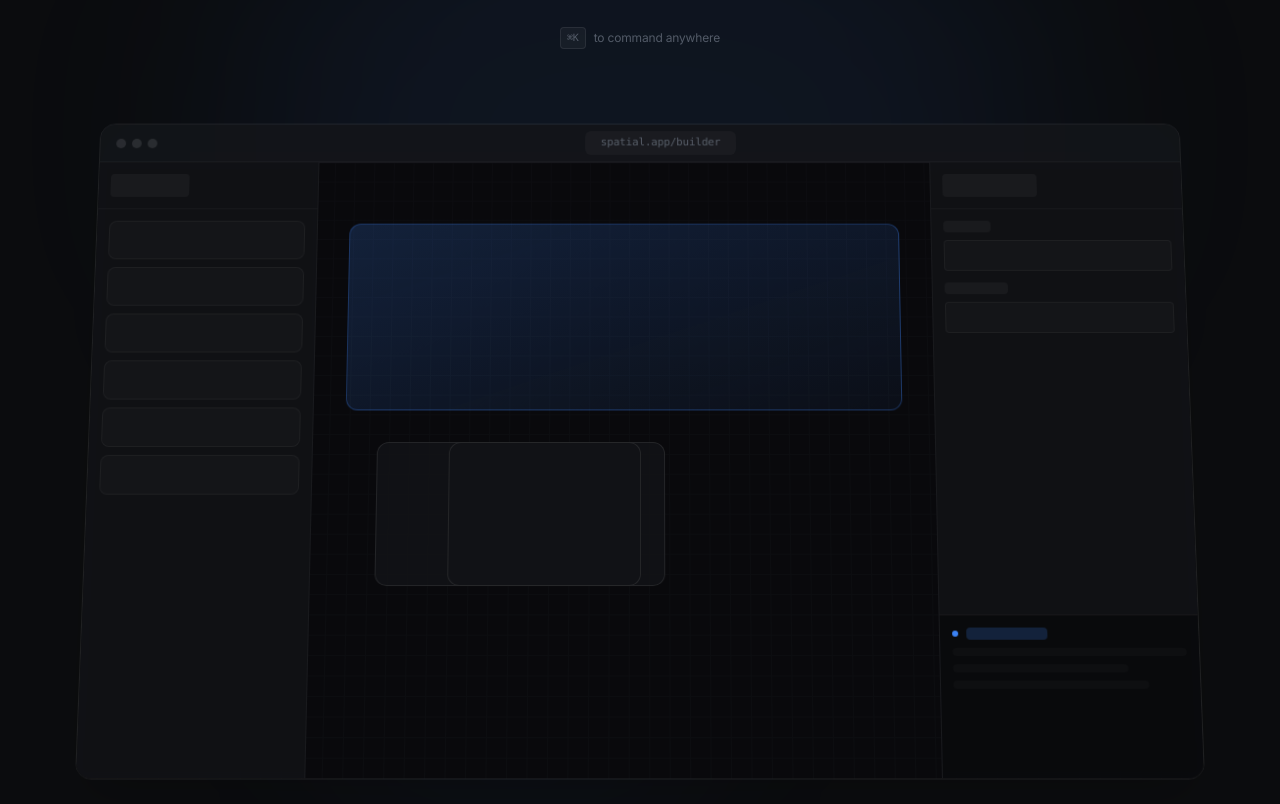
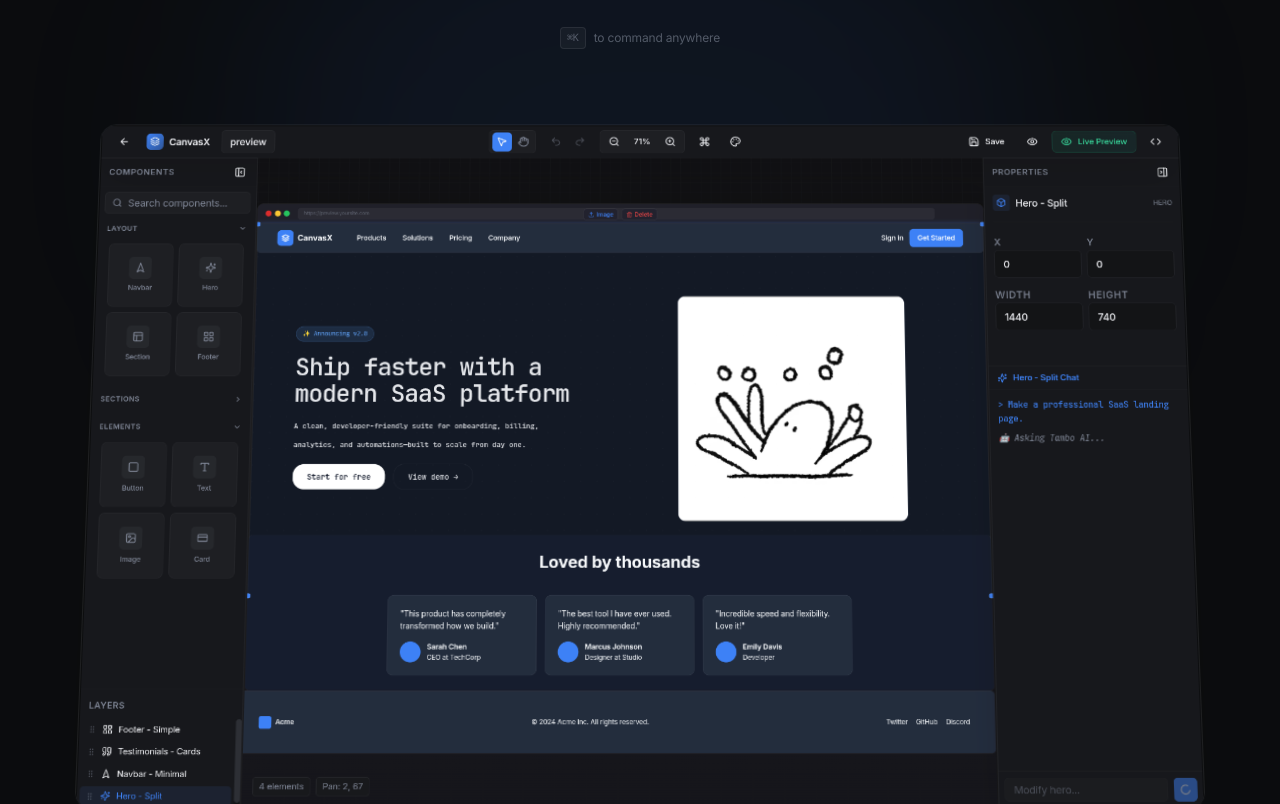
Before and after one commit to AbbasReads/CanvasX, a React (Vite) app in the folder frontend/: page / in a window 1280 px wide. Shown: the part 500-1304 px from the top of the page. Built offline with nearby package versions, Linux system fonts and the light colour scheme; the HTML template or start-up script is replaced by a standard one.

Commit message:
feat(landing): replace hero section mockup with landing image
- Add landing.png asset to public directory for hero section display
- Replace hardcoded browser chrome and dashboard mockup with image component

```diff
--- a/frontend/src/components/landing/HeroSection.tsx
+++ b/frontend/src/components/landing/HeroSection.tsx
@@ -98,84 +98,12 @@ export function HeroSection() {
           {/* Glow effect behind the mockup */}
           <div className="absolute -inset-4 bg-gradient-to-b from-primary/20 via-primary/5 to-transparent blur-2xl opacity-60" />
 
-          {/* Browser chrome */}
-          <div className="relative h-10 bg-card/90 border-b border-white/[0.06] flex items-center px-4">
-            <div className="flex gap-1.5">
-              <div className="w-2.5 h-2.5 rounded-full bg-white/10" />
-              <div className="w-2.5 h-2.5 rounded-full bg-white/10" />
-              <div className="w-2.5 h-2.5 rounded-full bg-white/10" />
-            </div>
-            <div className="flex-1 flex justify-center">
-              <div className="px-4 py-1 rounded-md bg-white/[0.03] text-[11px] text-muted-foreground/60 font-mono">
-                spatial.app/builder
-              </div>
-            </div>
-          </div>
-
-          {/* Dashboard preview */}
-          <div className="relative aspect-[16/9] bg-canvas overflow-hidden">
-            {/* Grid */}
-            <div className="absolute inset-0 canvas-grid-pattern opacity-20" />
-
-            {/* Left sidebar mockup */}
-            <div className="absolute left-0 top-0 bottom-0 w-56 bg-card/80 border-r border-white/[0.04] backdrop-blur-sm">
-              <div className="p-3 border-b border-white/[0.04]">
-                <div className="h-6 w-20 rounded bg-white/[0.04]" />
-              </div>
-              <div className="p-3 space-y-2">
-                {[...Array(6)].map((_, i) => (
-                  <div key={i} className="h-10 rounded-lg bg-white/[0.02] border border-white/[0.04]" />
-                ))}
-              </div>
-            </div>
-
-            {/* Right sidebar mockup */}
-            <div className="absolute right-0 top-0 bottom-0 w-64 bg-card/80 border-l border-white/[0.04] backdrop-blur-sm">
-              <div className="p-3 border-b border-white/[0.04]">
-                <div className="h-6 w-24 rounded bg-white/[0.04]" />
-              </div>
-              <div className="p-3 space-y-3">
-                <div className="space-y-2">
-                  <div className="h-3 w-12 rounded bg-white/[0.04]" />
-                  <div className="h-8 rounded bg-white/[0.02] border border-white/[0.04]" />
-                </div>
-                <div className="space-y-2">
-                  <div className="h-3 w-16 rounded bg-white/[0.04]" />
-                  <div className="h-8 rounded bg-white/[0.02] border border-white/[0.04]" />
-                </div>
-              </div>
-              {/* AI Terminal */}
-              <div className="absolute bottom-0 left-0 right-0 h-40 bg-black/40 border-t border-white/[0.06]">
-                <div className="p-3 space-y-2">
-                  <div className="flex items-center gap-2">
-                    <div className="w-1.5 h-1.5 rounded-full bg-primary animate-pulse" />
-                    <div className="h-3 w-20 rounded bg-primary/20" />
-                  </div>
-                  <div className="h-2 w-full rounded bg-white/[0.02]" />
-                  <div className="h-2 w-3/4 rounded bg-white/[0.02]" />
-                  <div className="h-2 w-5/6 rounded bg-white/[0.02]" />
-                </div>
-              </div>
-            </div>
-
-            {/* Canvas elements */}
-            <motion.div
-              className="absolute left-64 top-16 right-72 h-48 rounded-xl bg-gradient-to-br from-primary/20 to-primary/5 border border-primary/30"
-              initial={{ opacity: 0, scale: 0.95 }}
-              animate={{ opacity: 1, scale: 1 }}
-              transition={{ delay: 0.8, duration: 0.5 }}
-            />
-            <motion.div
-              className="absolute left-72 top-72 w-72 h-36 rounded-xl bg-card/90 border border-white/[0.08]"
-              initial={{ opacity: 0, scale: 0.95 }}
-              animate={{ opacity: 1, scale: 1 }}
-              transition={{ delay: 1, duration: 0.5 }}
-            />
-            <motion.div
-              className="absolute left-[360px] top-72 w-48 h-36 rounded-xl bg-card/90 border border-white/[0.08]"
-              initial={{ opacity: 0, scale: 0.95 }}
-              animate={{ opacity: 1, scale: 1 }}
-              transition={{ delay: 1.1, duration: 0.5 }}
+          {/* Landing image */}
+          <div className="relative">
+            <img
+              src="/landing.png"
+              alt="Spatial Builder Interface"
+              className="w-full h-auto"
             />
           </div>
         </motion.div>
```
Also changed, not shown: frontend/public/landing.png (added).
